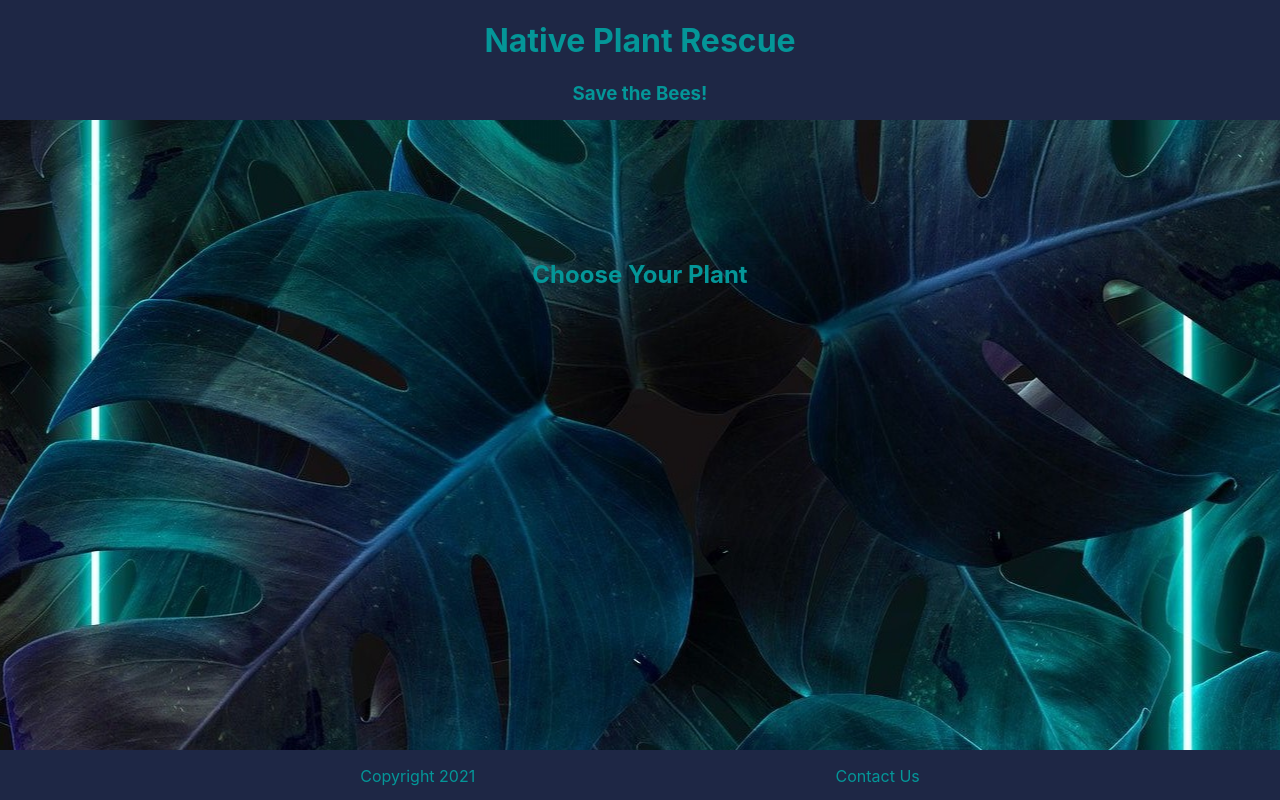
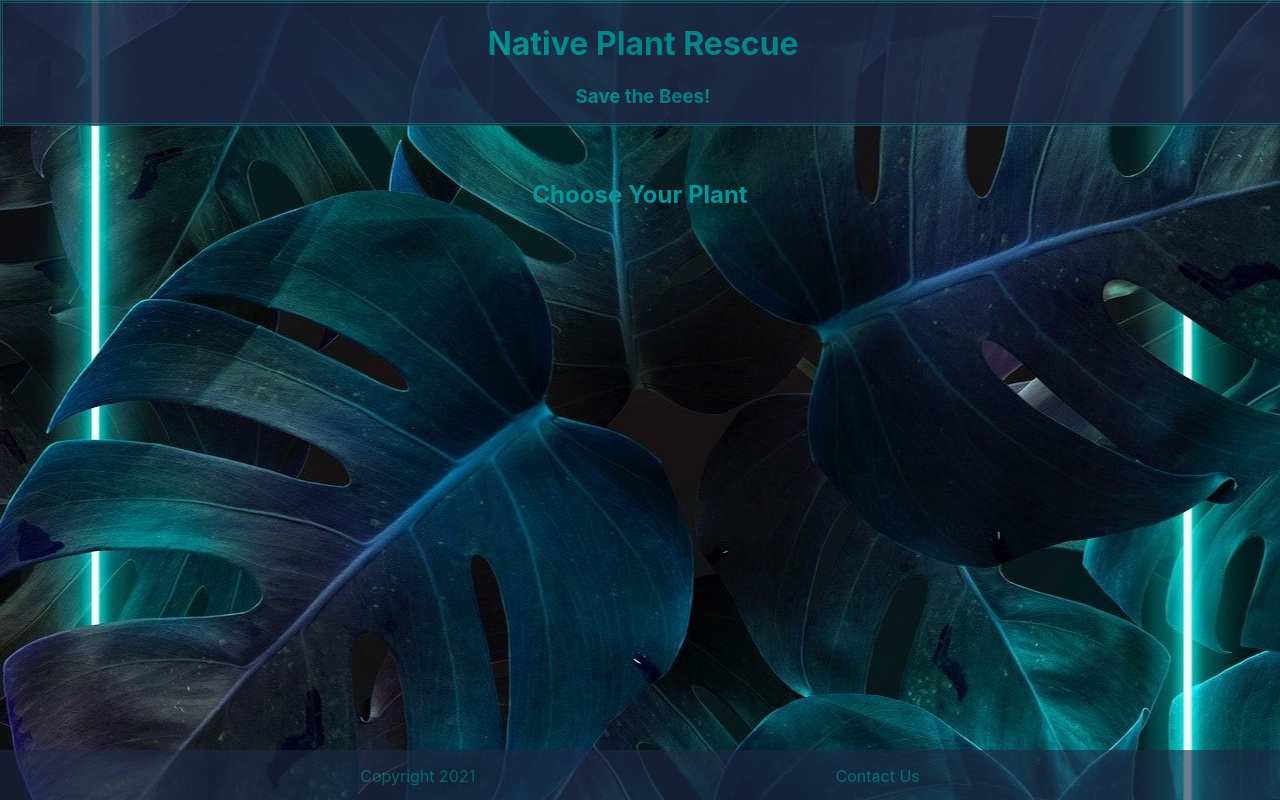
Before and after one commit to kylieanyce/native-plant-rescue, a React (Create React App) app: page /select in a window 1280 px wide. Built offline with nearby package versions, Linux system fonts and the light colour scheme; sample sign-in values are in the browser's storage.

Commit message:
working on header and footer

```diff
--- a/api/database.json
+++ b/api/database.json
@@ -98,11 +98,11 @@
   ],
   "posts": [
     {
-      "userId": 1,
+      "userId": 4,
       "plantId": 1,
       "address": "526 shorty ln",
       "pickupInfo": "come around back",
-      "available": true,
+      "available": false,
       "id": 1
     },
     {
--- a/src/components/Footer.css
+++ b/src/components/Footer.css
@@ -10,7 +10,9 @@ footer {
     width: 100%;
     height: 50px;
 }
-
+.footerOverlay {
+    opacity: 0.6;
+}
 .footer {
     position: relative;
     min-height: 10vh;
--- a/src/components/Footer.js
+++ b/src/components/Footer.js
@@ -5,10 +5,12 @@ export const Footer = () => {
     return (
         <>
             <div className="footer">
-                <footer>
-                    <p>Copyright 2021</p>
-                    <p>Contact Us</p>
-                </footer>
+                <div className="footerOverlay">
+                    <footer>
+                        <p>Copyright 2021</p>
+                        <p>Contact Us</p>
+                    </footer>
+                </div>
             </div>
         </>
     )
--- a/src/components/Header.css
+++ b/src/components/Header.css
@@ -8,9 +8,12 @@ header {
     top: 0;
     width: 100%;
     height: 120px;
+    border: double 3px #13636e;
 }
-
+.headerOverlay {
+    opacity: 0.6;
+}
 .header {
     position: relative;
-    min-height: 15vh;
+    min-height: 10vh;
 }
--- a/src/components/Header.js
+++ b/src/components/Header.js
@@ -6,6 +6,7 @@ import { NavBar } from "./nav/NavBar"
 export const Header = () => {
     return (
         <>
+            <div className="headerOverlay">
                 <div className="header">
                     <header>
                         <h1>Native Plant Rescue</h1>
@@ -13,6 +14,7 @@ export const Header = () => {
                         {/* <NavBar /> */}
                     </header>
                 </div>
+            </div>
         </>
     )
 }
--- a/src/index.css
+++ b/src/index.css
@@ -1,5 +1,7 @@
 body {
   margin: 0;
+  padding: 0;
+  height: 100%;
   font-family: -apple-system, BlinkMacSystemFont, 'Segoe UI', 'Roboto', 'Oxygen',
     'Ubuntu', 'Cantarell', 'Fira Sans', 'Droid Sans', 'Helvetica Neue',
     sans-serif;
```
Also changed, not shown: src/images/glitterOverlay.jpg (added), src/images/glitterOverlayTwo.jpg (added). Lines whose indentation alone changed are shown as unchanged.
